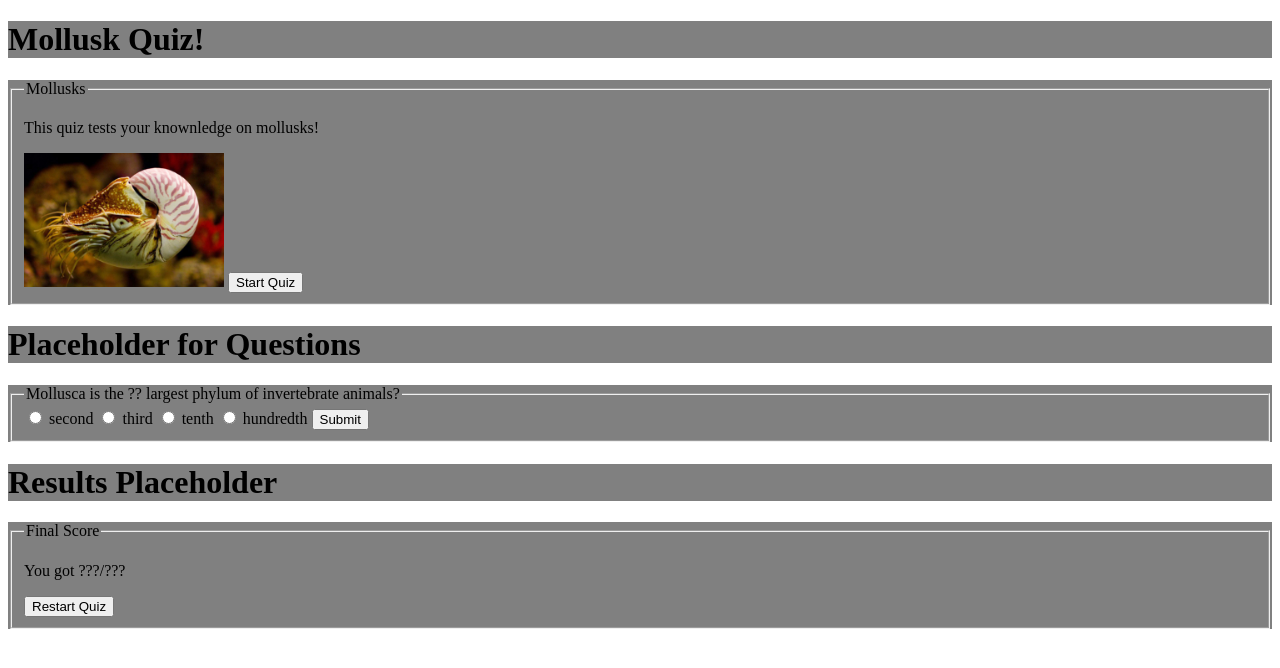
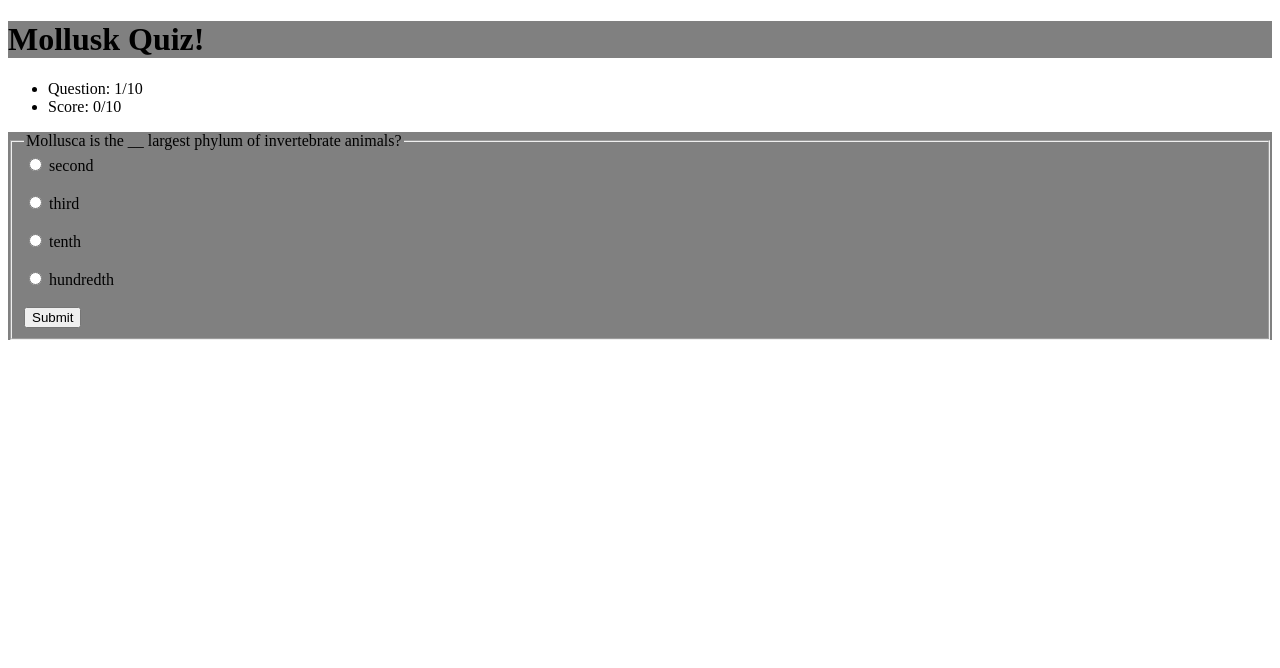
Before and after one commit to KidKellogg/quiz-app-implementation, a plain HTML site: page index.html in a window 1280 px wide. Both pictures are taken after a click on the button "Start Quiz". Drawn offline with nearby package versions, Linux system fonts and the light colour scheme.

Commit message:
Finished JS

```diff
--- a/index.html
+++ b/index.html
@@ -11,12 +11,12 @@
 
 <body class="background">
     <h1>Mollusk Quiz!</h1>
+    <header role="banner" class="header">
+        <section>
+            <div class="question-and-score"></div>
+        </section>
+    </header>
     <main class="question-area">
-        <header role="banner" class="header">
-            <section>
-                <div class="question-and-score"></div>
-            </section>
-        </header>
         <fieldset>
             <legend>Mollusks</legend>
             <p>This quiz tests your knownledge on mollusks!</p>
@@ -24,39 +24,6 @@
             <button class="startQuiz" type="button" id="start">Start Quiz</button>
         </fieldset>
     </main>
-    <div>
-        <h1>Placeholder for Questions</h1>
-        <form class="question-area">
-            <fieldset>
-                <legend class="question-text">Mollusca is the ?? largest phylum of invertebrate animals?</legend>
-                <label>
-                    <input class="radio" type="radio" name="answer" required>
-                    <span>second</span>
-                </label>
-                <label>
-                    <input class="radio" type="radio" name="answer" required>
-                    <span>third</span>
-                </label>
-                <label>
-                    <input class="radio" type="radio" name="answer" required>
-                    <span>tenth</span>
-                </label>
-                <label>
-                    <input class="radio" type="radio" name="answer" required>
-                    <span>hundredth</span>
-                </label>
-                <button type="submit" class="submit button"> Submit</button>
-            </fieldset>
-        </form>
-    </div>
-    <h1>Results Placeholder</h1>
-    <div class="question-area">
-        <fieldset>
-            <legend>Final Score</legend>
-            <p>You got ???/???</p>
-            <button type="button" id="restart">Restart Quiz</button>
-        </fieldset>
-    </div>
     <script
         src="https://code.jquery.com/jquery-3.4.1.min.js"
         integrity="sha256-CSXorXvZcTkaix6Yvo6HppcZGetbYMGWSFlBw8HfCJo="
--- a/index.js
+++ b/index.js
@@ -1,59 +1,105 @@
+//handle starting the quiz
 function startQuiz() {
     $('.startQuiz').on('click', function (event) {
         renderQuestion();
-        renderChoices();
         console.log("Start Quiz");
     });
 }
-
+//render question
 function renderQuestion() {
     //render question
+    let question = STORE.questions[STORE.questionNum];
+    updateQuestionScore();
+    const questionHtml = $(`
+        <div>
+            <form class="question-area">
+            <fieldset>
+                <legend class="question-text">${question.question}</legend>
+                <div class="choices">
+                </div>
+                <button type="submit" class="submit button">Submit</button>
+                <button type="button" class="next-question">Next</button>
+            </fieldset>
+            </form>
+        </div>`);
+    $("main").html(questionHtml);
+    renderChoices();
+    $(".next-question").hide();
 }
-
+//render choices
 function renderChoices() {
     //render choices
-}
-
-function submitAnswer() {
-    //listen for click function
-    let selected = $('input:checked');
-    let answer = selected.val();
-    let correct = STORE[questionNumber].correctAnswer;
-    if (answer === correct) {
-        correctAnswer();
-    } else {
-        wrongAnswer();
+    let question = STORE.questions[STORE.questionNum];
+    for (let i = 0; i < question.options.length; i++) {
+        $('.choices').append(`
+        <input type = "radio" name="options" id="option${i + 1}" value= "${i + 1}" required>
+        <label for="option${i + 1}"> ${question.options[i]}</label>
+        <div class="rightWrong${i + 1}"></div> <br/>
+    `);
     }
 }
-
-function updateScore() {
-    //when right answer is selected, increment score
+//render question and score
+function updateQuestionScore() {
+    const html = $(`<ul>
+      <li class="answeredDisplay">Question: ${STORE.questionNum + 1}/${STORE.questions.length}</li>
+      <li class="scoreDisplay">Score: ${STORE.score}/${STORE.questions.length}</li>
+    </ul>`);
+    $(".question-and-score").html(html);
 }
-
-function updateQuestion() {
-    //do this no matter what when an answer is submitted
+//handle answer
+function handleAnswer() {
+    $('main').on('submit', 'form', (event) => {
+        event.preventDefault();
+        const answer = event.target.options.value;
+        const question = STORE.questions[STORE.questionNum];
+        if (answer === question.answer) {
+            STORE.score++;
+            console.log("Correct");
+            $(`.rightWrong${answer}`).html('Correct!');
+        } else {
+            $(`.rightWrong${question.answer}`).html('Wrong! This is the correct answer.');
         }
-
-function rightAnswer() {
-    updateScoreandQuestion();
+        $(".next-question").show();
+        $(".submit").hide();
+    });
 }
-
-function wrongAnswer() {
-    //don't need to increment question or score
-}
-
+//handle question
 function nextQuestion() {
     //listen for next button click function
+    $('body').on('click', '.next-question', (event) => {
+        event.preventDefault();
+        if (STORE.questionNum === STORE.questions.length - 1) {
+            displayResults();
+        } else {
+            STORE.questionNum++; //Model
+            renderQuestion();
         }
-
+        updateQuestionScore();
+    });
+}
+//render the final results
+function displayResults() {
+    const resultsHtml = $(`
+        <div>
+            <p>You got ${STORE.score} correct.</p>
+            <button type="submit" class="reset button">Reset</button>
+        </div>`);
+    $("main").html(resultsHtml);
+}
+//handle resetting quiz
 function resetQuiz() {
     //listen for reset button click function
+    $('main').on('click', '.reset', (event) => {
+        STORE.questionNum = 0;
+        STORE.score = 0;
+        renderQuestion();
+    });
 }
-
+//main listener - entry point
 function mainQuizApp() {
     startQuiz();
-    renderQuestion();
-    renderChoices();
+    handleAnswer();
+    nextQuestion();
     resetQuiz();
 }
 
--- a/store.js
+++ b/store.js
@@ -8,7 +8,7 @@ const STORE = {
                 "tenth",
                 "hundredth"
             ],
-            answer: "second"
+            answer: "1"
         },
         {
             question: "There are about __ recognized species of mollusk.",
@@ -18,7 +18,7 @@ const STORE = {
                 "85,000",
                 "1.25 million"
             ],
-            answer: "85,000"
+            answer: "3"
         },
         {
             question: "Mollusks are the largest marine phylum, comprising about __ of all the named marine organisms.",
@@ -28,7 +28,7 @@ const STORE = {
                 "10%",
                 "23%"
             ],
-            answer: "23%"
+            answer: "4"
         },
         {
             question: "The word mollusk originated from the Latin <i>molluscus</i>, from mollis, meaning what?",
@@ -38,7 +38,7 @@ const STORE = {
                 "Short",
                 "Smooth"
             ],
-            answer: "Soft"
+            answer: "2"
         },
         {
             question: "Of the 9 commonly recognized classes of mollusks, how many are extinct?",
@@ -48,7 +48,7 @@ const STORE = {
                 "7",
                 "none"
             ],
-            answer: "2"
+            answer: "1"
         },
         {
             question: "The __ account for about 80% of the total classified species.",
@@ -58,7 +58,7 @@ const STORE = {
                 "Cephalopods",
                 "Monoplacophorans"
             ],
-            answer: "Gastropods"
+            answer: "1"
         },
         {
             question: "Which class of mollusk are among the most neurologically advanced of all invertebrates?",
@@ -68,7 +68,7 @@ const STORE = {
                 "Scaphopods",
                 "Polyplacophores"
             ],
-            answer: "Cephalopods"
+            answer: "2"
         },
         {
             question: "The __ is the largest known invertebrate species.",
@@ -78,7 +78,7 @@ const STORE = {
                 "Giant Shipworm",
                 "Colossal Squid"
             ],
-            answer: "Colossal Squid"
+            answer: "4"
         },
         {
             question: "Good evidence suggests that mollusks first appeared in what time period?",
@@ -88,7 +88,7 @@ const STORE = {
                 "Devonian",
                 "Neogene"
             ],
-            answer: "Cambrian"
+            answer: "1"
         },
         {
             question: "Which of these anatomical features is unique to mollusks?",
@@ -98,9 +98,9 @@ const STORE = {
                 "Gill",
                 "Spinneret"
             ],
-            answer: "Radula"
-        },
+            answer: "2"
+        }
     ],
-    currentQuestion: 0,
+    questionNum: 0,
     score: 0
 };
```
Lines whose indentation alone changed are shown as unchanged.
